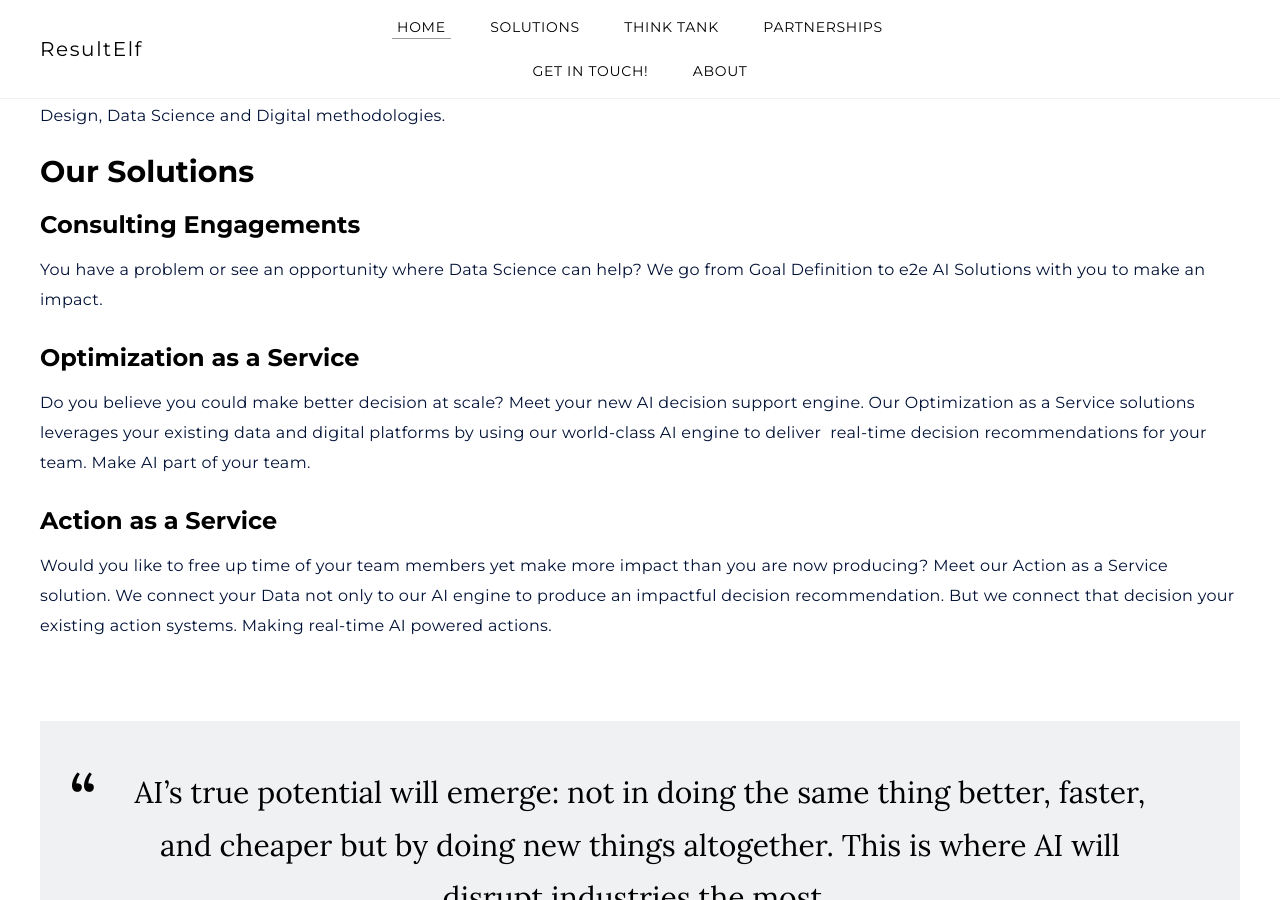
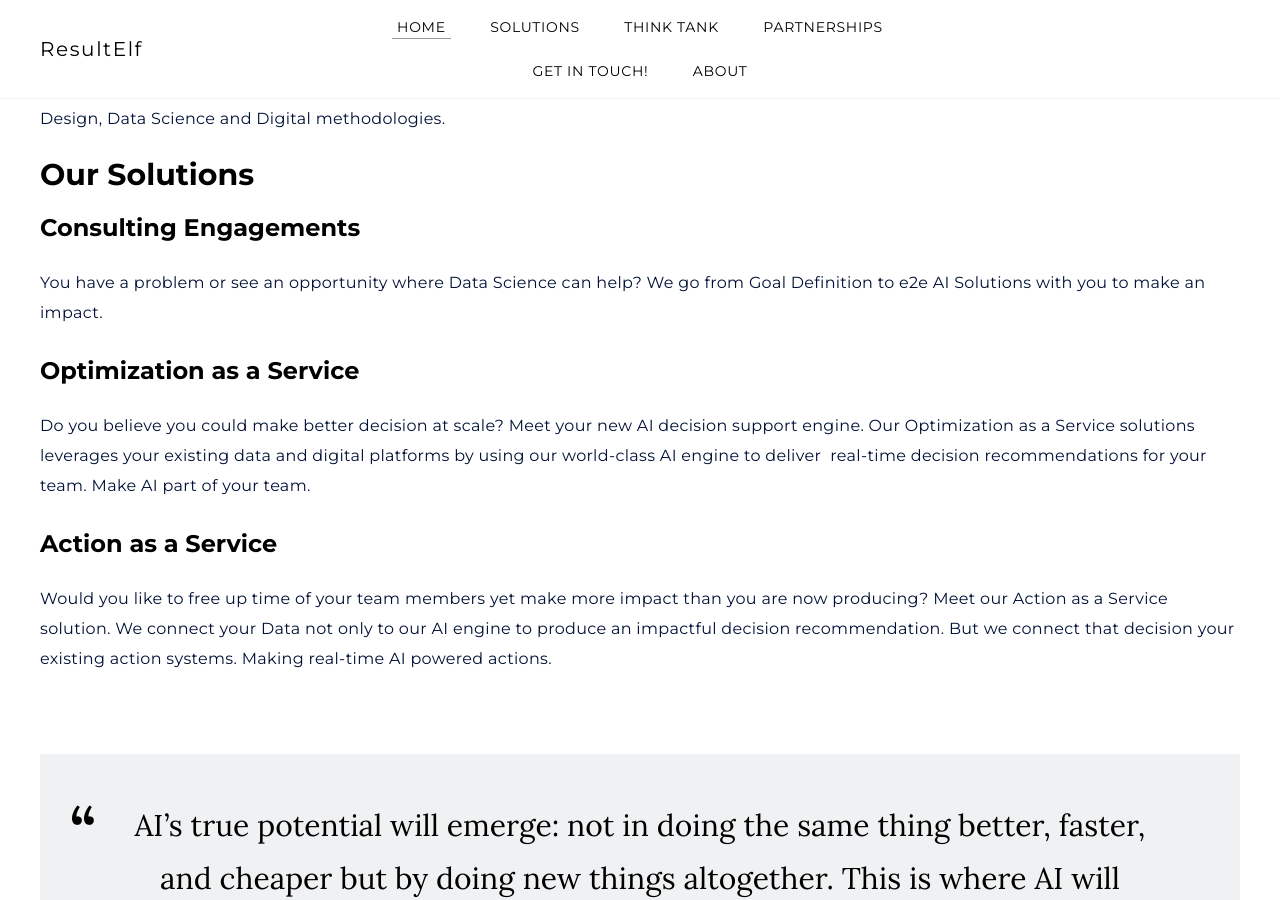
Before and after one commit to rendrap/resultelf, a Jekyll site: the page built from index.markdown, in a window 1280 px wide and 900 px high, scrolled down 1551 px. Built offline with Jekyll 4.4.1, drawn with Linux system fonts in a browser that asks for light colours; some web fonts are replaced.

Commit message:
solution section

```diff
--- a/_layouts/homepage.html
+++ b/_layouts/homepage.html
@@ -77,7 +77,7 @@
                           </td>
                           <td class="wsite-multicol-col" style="width:55.16663244632%; padding:0 15px;">
                             <div class="paragraph" style="text-align:center;">
-                              <font color="#001136" size="4">{{page.paragraph-txt | markdownify}}</font>
+                              <font color="#001136" size="4">{{page.paragraph-txt}}</font>
                             </div>
                           </td>
                           <td class="wsite-multicol-col" style="width:25.303703312155%; padding:0 15px;">
@@ -92,7 +92,7 @@
               <div class="wsite-spacer" style="height:69px;"></div>
               <div class="wsite-spacer" style="height:50px;"></div>
               <h2 class="wsite-content-title" style="text-align:left;">
-                <font size="6">Our Approach</font>
+                <font size="6">{{page.approach-title}}</font>
               </h2>
               <div>
                 <div class="wsite-image wsite-image-border-none " style="padding-top:10px;padding-bottom:10px;margin-left:0;margin-right:0;text-align:center">
@@ -102,21 +102,17 @@
                   <div style="display:block;font-size:90%"></div>
                 </div>
               </div>
-              <div class="paragraph" style="text-align:left;">We believe that every customer is in a unique situation. So we take a unique consultative approach developed by mixing Transformation, Design, Data Science and Digital methodologies.</div>
-              <h2 class="wsite-content-title">Our Solutions</h2>
+              <div class="paragraph" style="text-align:left;">{{page.approach-txt}}</div>
+              <h2 class="wsite-content-title">{{page.solution-title}}</h2>
               <div class="wsite-spacer" style="height:10px;"></div>
-              <h2 class="wsite-content-title">
-                <font size="5">Consulting Engagements</font>
-              </h2>
-              <div class="paragraph">You have a problem or see an opportunity where Data Science can help? We go from Goal Definition to e2e&nbsp;<span style="color:rgb(0, 17, 54)">AI&nbsp;</span>Solutions with you to make an impact.</div>
-              <h2 class="wsite-content-title">
-                <font size="5">Optimization as a Service</font>
-              </h2>
-              <div class="paragraph">Do you believe you could make better decision at scale? Meet your new AI decision support engine. Our Optimization as a Service solutions leverages your existing data and digital platforms by using our world-class AI engine to deliver&nbsp; real-time decision recommendations for your team. Make AI part of your team.</div>
-              <h2 class="wsite-content-title">
-                <font size="5">Action as a Service</font>
-              </h2>
-              <div class="paragraph">Would you like to free up time of your team members yet make more impact than you are now producing? Meet our Action as a Service solution. We connect your Data not only to our AI engine to produce an impactful decision recommendation. But we connect that decision your existing action systems. Making real-time AI powered actions.</div>
+
+              {% for solution in page.solutions %}
+                <h2 class="wsite-content-title"><font size="5">{{solution.sub-title}}</font></h2>
+                <div class="paragraph">
+                  {{solution.sub-txt}}
+                </div>
+              {% endfor %}
+
               <div class="wsite-spacer" style="height:50px;"></div>
               <blockquote style="text-align:center;"><span></span>AI&rsquo;s true potential will emerge: not in doing the same thing better, faster, and cheaper but by doing new things altogether. This is where AI will disrupt industries the most.<span><em>&nbsp;<br /><br />-&nbsp;</em></span>S. Ransbotham,&nbsp;&nbsp;MIT Sloan<br /></blockquote>
             </div>
--- a/index.markdown
+++ b/index.markdown
@@ -12,4 +12,14 @@
 - to Action
 - to Results
 paragraph-txt: We help businesses get better Results faster. We do this by speeding up the process of going from Data to Action though advanced Data Science methods.
+approach-title: Our Approach
+approach-txt: We believe that every customer is in a unique situation. So we take a unique consultative approach developed by mixing Transformation, Design, Data Science and Digital methodologies.
+solution-title: Our Solutions
+solutions:
+  - sub-title: Consulting Engagements
+  - sub-txt: You have a problem or see an opportunity where Data Science can help? We go from Goal Definition to e2e&nbsp;AI&nbsp;Solutions with you to make an impact.
+  - sub-title: Optimization as a Service
+  - sub-txt: Do you believe you could make better decision at scale? Meet your new AI decision support engine. Our Optimization as a Service solutions leverages your existing data and digital platforms by using our world-class AI engine to deliver&nbsp; real-time decision recommendations for your team. Make AI part of your team.
+  - sub-title: Action as a Service
+  - sub-txt: Would you like to free up time of your team members yet make more impact than you are now producing? Meet our Action as a Service solution. We connect your Data not only to our AI engine to produce an impactful decision recommendation. But we connect that decision your existing action systems. Making real-time AI powered actions.
 ---
```
